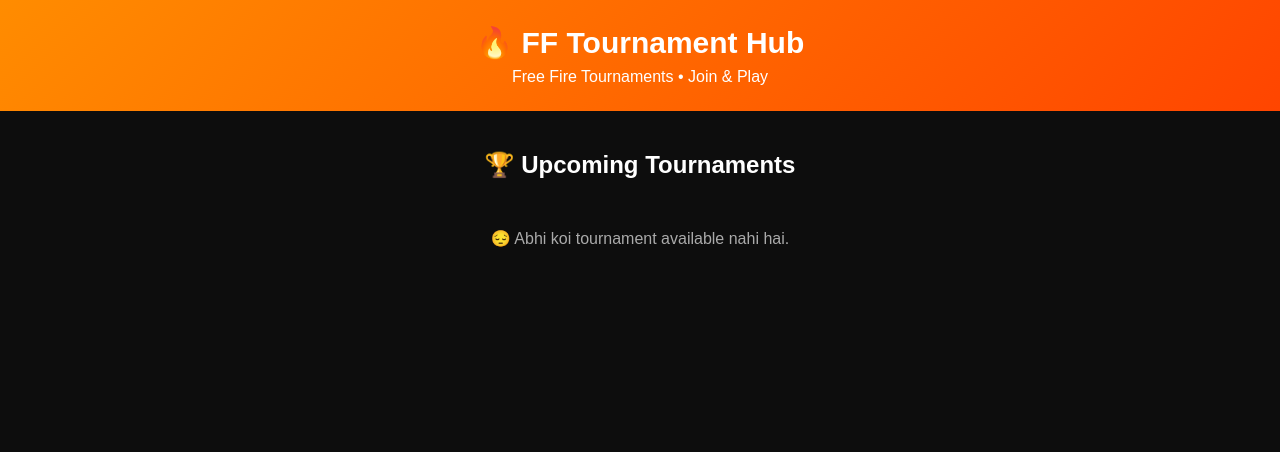
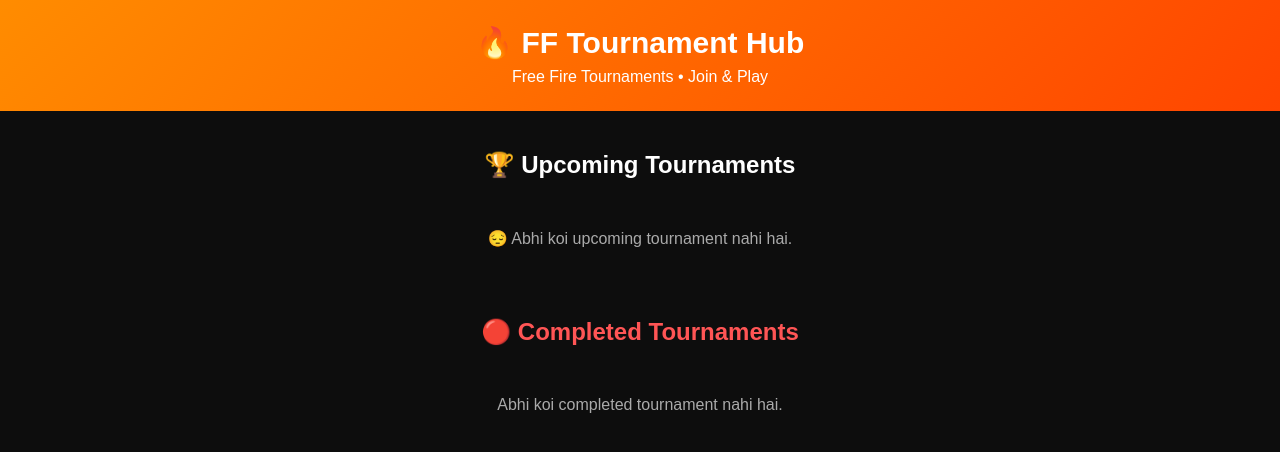
Before and after one commit to av1324908-create/FF-Tournament-App, a Flask app: page / in a window 1280 px wide. Shown: the top 452 px of the page. Run offline with Flask 3, Linux system fonts and the light colour scheme; data that the repository does not hold is empty.

Commit message:
Fix tournament date filtering

```diff
--- a/templates/index.html
+++ b/templates/index.html
@@ -106,6 +106,20 @@
             padding: 30px;
         }
 
+        .completed-title {
+            color: #ff5555;
+            text-align: center;
+            margin-top: 40px;
+        }
+
+        .completed-card {
+            opacity: 0.75;
+        }
+
+        .completed-card h2 {
+            color: #999;
+        }
+
     </style>
 
 </head>
@@ -125,10 +139,23 @@
 
     <h2 class="title">🏆 Upcoming Tournaments</h2>
 
-    <div id="tournaments">
+    <div id="upcomingTournaments">
 
         <div class="empty">
             Loading tournaments...
+        </div>
+
+    </div>
+
+
+    <h2 class="completed-title">
+        🔴 Completed Tournaments
+    </h2>
+
+    <div id="completedTournaments">
+
+        <div class="empty">
+            Loading...
         </div>
 
     </div>
@@ -138,38 +165,107 @@
 
 <script>
 
+
+function parseTournamentDate(dateString) {
+
+    if (!dateString) {
+        return null;
+    }
+
+    /*
+        Expected format:
+        DD/MM/YY HH:MM
+
+        Example:
+        24/09/26 12:00
+    */
+
+    const parts = dateString.trim().split(" ");
+
+    if (parts.length < 2) {
+        return null;
+    }
+
+    const dateParts = parts[0].split("/");
+    const timeParts = parts[1].split(":");
+
+    if (dateParts.length !== 3 || timeParts.length !== 2) {
+        return null;
+    }
+
+    const day = Number(dateParts[0]);
+    const month = Number(dateParts[1]) - 1;
+    const year = 2000 + Number(dateParts[2]);
+
+    const hour = Number(timeParts[0]);
+    const minute = Number(timeParts[1]);
+
+    const date = new Date(
+        year,
+        month,
+        day,
+        hour,
+        minute
+    );
+
+    return date;
+}
+
+
 async function loadTournaments() {
 
     try {
 
-        const response = await fetch("/api/tournaments");
+        const response =
+            await fetch("/api/tournaments");
 
-        const tournaments = await response.json();
-
-        const box = document.getElementById("tournaments");
-
-        box.innerHTML = "";
+        const tournaments =
+            await response.json();
 
 
-        if (tournaments.length === 0) {
+        const upcomingBox =
+            document.getElementById(
+                "upcomingTournaments"
+            );
 
-            box.innerHTML = `
-                <div class="empty">
-                    😔 Abhi koi tournament available nahi hai.
-                </div>
-            `;
+        const completedBox =
+            document.getElementById(
+                "completedTournaments"
+            );
 
-            return;
-        }
+
+        upcomingBox.innerHTML = "";
+        completedBox.innerHTML = "";
+
+
+        const now = new Date();
+
+
+        let upcomingCount = 0;
+        let completedCount = 0;
 
 
         tournaments.forEach(t => {
+
+            const tournamentDate =
+                parseTournamentDate(t.date_time);
+
+
+            /*
+                Agar date invalid hai to tournament
+                ko upcoming me nahi daalenge.
+            */
+
+            if (!tournamentDate) {
+                return;
+            }
+
 
             const available =
                 t.max_players - t.players.length;
 
 
-            box.innerHTML += `
+            const tournamentCard = `
 
                 <div class="card">
 
@@ -212,9 +308,13 @@ async function loadTournaments() {
                         available > 0
 
                         ? `
-                            <button onclick="showForm(${t.id})">
+
+                            <button
+                                onclick="showForm(${t.id})"
+                            >
                                 📝 Join Tournament
                             </button>
+
 
                             <div
                                 class="form-box"
@@ -225,15 +325,18 @@ async function loadTournaments() {
                                     👤 Player Registration
                                 </h3>
 
+
                                 <input
                                     id="name-${t.id}"
                                     placeholder="Player Name"
                                 >
 
+
                                 <input
                                     id="uid-${t.id}"
                                     placeholder="Free Fire UID"
                                 >
+
 
                                 <button
                                     onclick="registerPlayer(${t.id})"
@@ -241,18 +344,22 @@ async function loadTournaments() {
                                     ✅ Register Now
                                 </button>
 
+
                                 <div
                                     class="message"
                                     id="message-${t.id}"
                                 ></div>
 
                             </div>
+
                         `
 
                         : `
+
                             <button disabled>
                                 ❌ Tournament Full
                             </button>
+
                         `
                     }
 
@@ -260,16 +367,75 @@ async function loadTournaments() {
 
             `;
 
+
+            /*
+                FUTURE = UPCOMING
+                PAST = COMPLETED
+            */
+
+            if (tournamentDate > now) {
+
+                upcomingBox.innerHTML +=
+                    tournamentCard;
+
+                upcomingCount++;
+
+            } else {
+
+                completedBox.innerHTML +=
+                    tournamentCard.replace(
+                        'class="card"',
+                        'class="card completed-card"'
+                    );
+
+                completedCount++;
+
+            }
+
         });
+
+
+        if (upcomingCount === 0) {
+
+            upcomingBox.innerHTML = `
+
+                <div class="empty">
+
+                    😔 Abhi koi upcoming tournament nahi hai.
+
+                </div>
+
+            `;
+
+        }
+
+
+        if (completedCount === 0) {
+
+            completedBox.innerHTML = `
+
+                <div class="empty">
+
+                    Abhi koi completed tournament nahi hai.
+
+                </div>
+
+            `;
+
+        }
 
     }
 
     catch (error) {
 
-        document.getElementById("tournaments").innerHTML = `
+        document.getElementById(
+            "upcomingTournaments"
+        ).innerHTML = `
 
             <div class="empty">
+
                 ❌ Tournaments load nahi ho paaye.
+
             </div>
 
         `;
@@ -282,13 +448,18 @@ async function loadTournaments() {
 function showForm(id) {
 
     const form =
-        document.getElementById(`form-${id}`);
+        document.getElementById(
+            `form-${id}`
+        );
+
 
     if (form.style.display === "block") {
 
         form.style.display = "none";
 
-    } else {
+    }
+
+    else {
 
         form.style.display = "block";
 
@@ -300,13 +471,21 @@ function showForm(id) {
 async function registerPlayer(id) {
 
     const name =
-        document.getElementById(`name-${id}`).value.trim();
+        document.getElementById(
+            `name-${id}`
+        ).value.trim();
+
 
     const uid =
-        document.getElementById(`uid-${id}`).value.trim();
+        document.getElementById(
+            `uid-${id}`
+        ).value.trim();
+
 
     const message =
-        document.getElementById(`message-${id}`);
+        document.getElementById(
+            `message-${id}`
+        );
 
 
     if (!name || !uid) {
@@ -315,6 +494,7 @@ async function registerPlayer(id) {
             "❌ Name aur UID dono bharo.";
 
         return;
+
     }
 
 
@@ -325,23 +505,32 @@ async function registerPlayer(id) {
     try {
 
         const response = await fetch(
+
             `/api/tournaments/${id}/players`,
+
             {
+
                 method: "POST",
 
                 headers: {
-                    "Content-Type": "application/json"
+                    "Content-Type":
+                        "application/json"
                 },
 
                 body: JSON.stringify({
+
                     name: name,
                     uid: uid
+
                 })
+
             }
+
         );
 
 
-        const data = await response.json();
+        const data =
+            await response.json();
 
 
         if (data.success) {
@@ -349,20 +538,25 @@ async function registerPlayer(id) {
             message.innerText =
                 "✅ Registration successful!";
 
+
             document.getElementById(
                 `name-${id}`
             ).value = "";
 
+
             document.getElementById(
                 `uid-${id}`
             ).value = "";
+
 
             setTimeout(
                 loadTournaments,
                 1000
             );
 
-        } else {
+        }
+
+        else {
 
             message.innerText =
                 "❌ " + data.message;
@@ -383,7 +577,9 @@ async function registerPlayer(id) {
 
 loadTournaments();
 
+
 </script>
 
 </body>
+
 </html>
```
